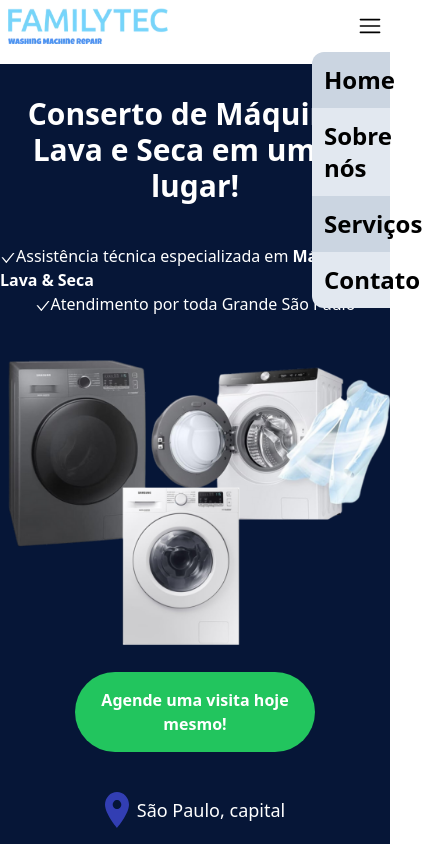
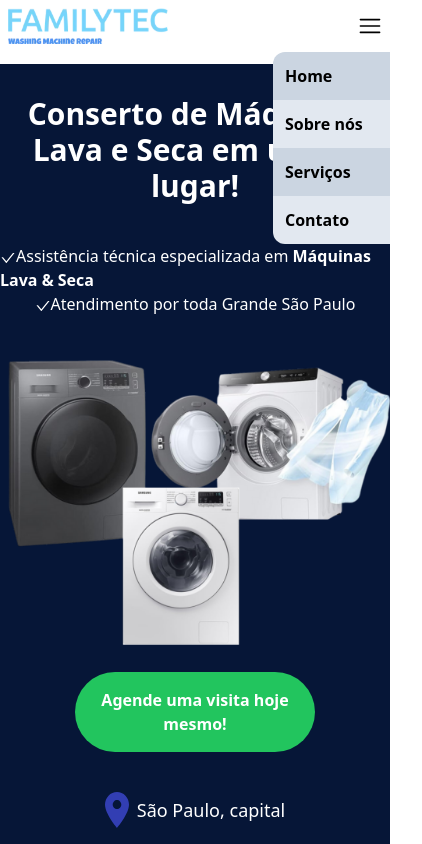
Before and after one commit to zThiago15/family-tec-frontend, a React (Vite) app: page / in a window 390 px wide. Both pictures are taken after a click on the icon 370 px from the left and 25 px from the top of the page. Shown: the top 844 px of the page, 422 px wide, since content can reach past the window. Built offline with nearby package versions, Linux system fonts and the light colour scheme.

Commit message:
fix: tamanho do menu de navegacao em tela mobile

```diff
--- a/src/components/Header.tsx
+++ b/src/components/Header.tsx
@@ -21,22 +21,22 @@ export default function Header() {
         `}>
         <nav
           className="
-            text-2xl flex flex-col justify-evenly items-end
+            text-1xl flex flex-col items-end
 
-            lg:h-16  lg:flex-row lg:text-xs lg:underline lg:items-center lg:bg-none
+            lg:h-16 lg:flex-row lg:text-xs lg:underline lg:items-center lg:bg-none
           "
           onClick={() => setShowNavBar(!showNavBar)}
         >
-          <a href="#home" className="rounded-tl-xl w-[20%] p-3 bg-white odd:bg-slate-300 transition-colors hover:bg-slate-200
+          <a href="#home" className="w-[30%] rounded-tl-xl p-3 bg-white odd:bg-slate-300 transition-colors hover:bg-slate-200
           lg:text-xl lg:w-[50%] lg:odd:bg-transparent font-bold">Home</a>
 
-          <a href="#about-us" className="w-[20%] p-3 bg-white even:bg-slate-200 transition-colors hover:bg-slate-200
+          <a href="#about-us" className="w-[30%] p-3 bg-white even:bg-slate-200 transition-colors hover:bg-slate-200
           lg:text-xl lg:w-[100%] lg:even:bg-transparent font-bold">Sobre nós</a>
 
-          <a href="#services" className="w-[20%] p-3 bg-white odd:bg-slate-300 transition-colors hover:bg-slate-200
+          <a href="#services" className="w-[30%] p-3 bg-white odd:bg-slate-300 transition-colors hover:bg-slate-200
           lg:text-xl lg:w-[50%] lg:odd:bg-transparent font-bold">Serviços</a>
 
-          <a href="#contact" className="rounded-bl-xl w-[20%] p-3 bg-white even:bg-slate-200 transition-colors hover:bg-slate-200
+          <a href="#contact" className="rounded-bl-xl w-[30%] p-3 bg-white even:bg-slate-200 transition-colors hover:bg-slate-200
           lg:w-[50%] lg:text-xl lg:even:bg-transparent font-bold">Contato</a>
 
         </nav>
```
